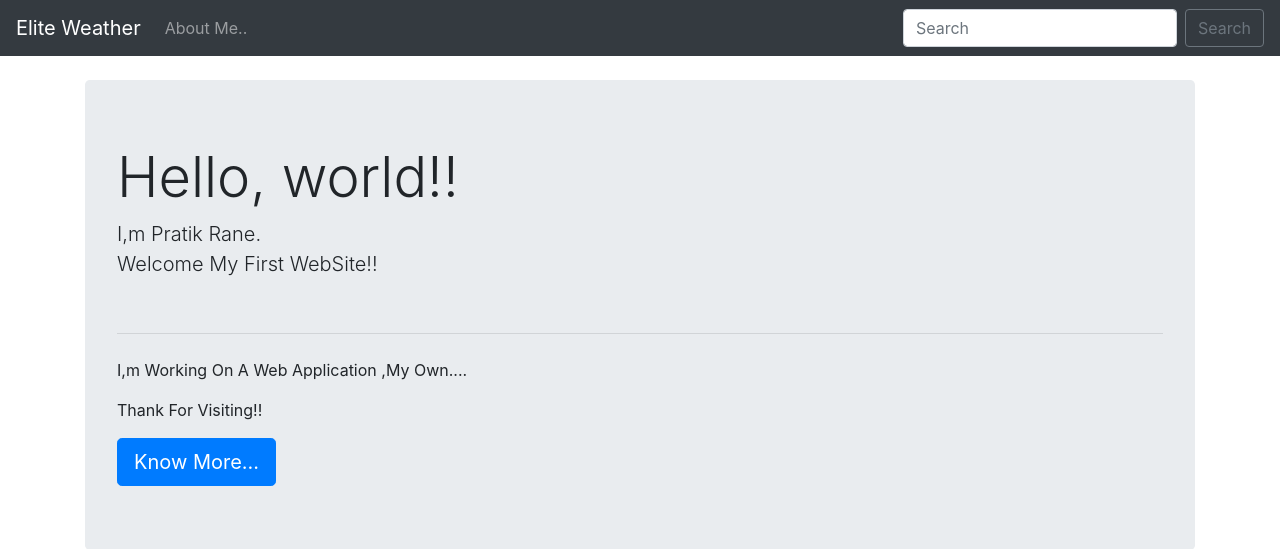
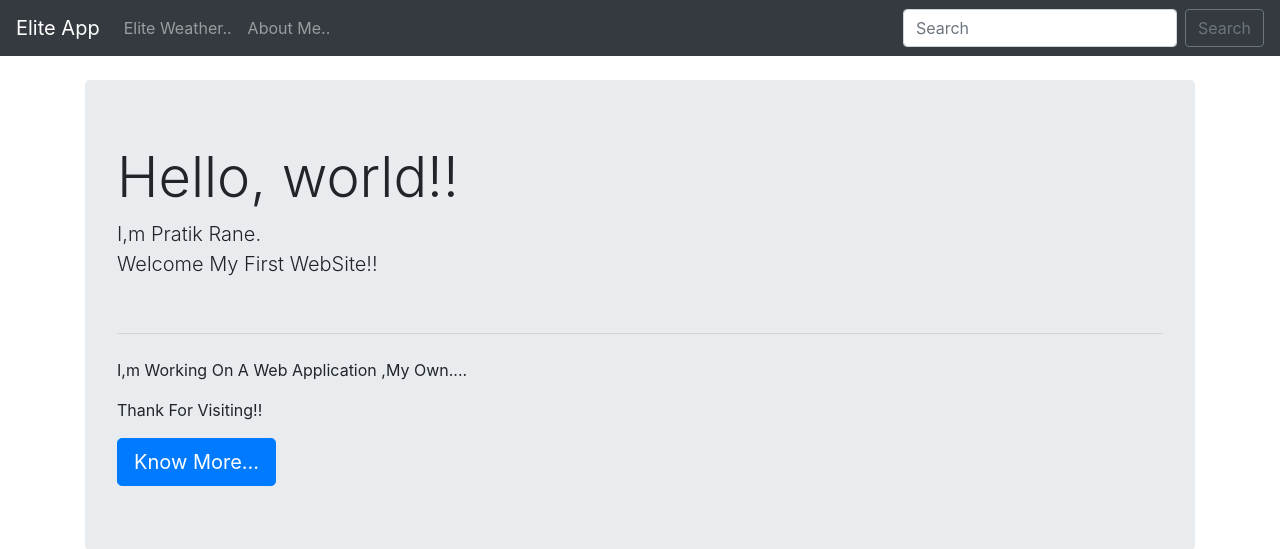
Before and after one commit to EliteMaster510/Elite-Weather, a Django app: page / in a window 1280 px wide. Shown: the top 549 px of the page. Run offline with Django 3.2, Linux system fonts and the light colour scheme; some libraries are stand-ins or nearby versions.

Commit message:
Update base.html

```diff
--- a/EliteWeather/templates/base.html
+++ b/EliteWeather/templates/base.html
@@ -1,4 +1,3 @@
-
 
 <!doctype html>
 <html lang="en">
@@ -15,13 +14,17 @@
   <body>
 
     <nav class="navbar navbar-expand-lg navbar-dark bg-dark">
-        <a class="navbar-brand" href="/">Elite Weather</a>
+        <a class="navbar-brand" href="/">Elite App</a>
         <button class="navbar-toggler" type="button" data-toggle="collapse" data-target="#navbarSupportedContent" aria-controls="navbarSupportedContent" aria-expanded="false" aria-label="Toggle navigation">
           <span class="navbar-toggler-icon"></span>
         </button>
 
         <div class="collapse navbar-collapse" id="navbarSupportedContent">
           <ul class="navbar-nav mr-auto">
+
+            <li class="nav-item">
+              <a class="nav-link" href="/Elite_Weather.html">Elite Weather..</a>
+            </li>
 
             <li class="nav-item">
               <a class="nav-link" href="/about.html">About Me..</a>
```
